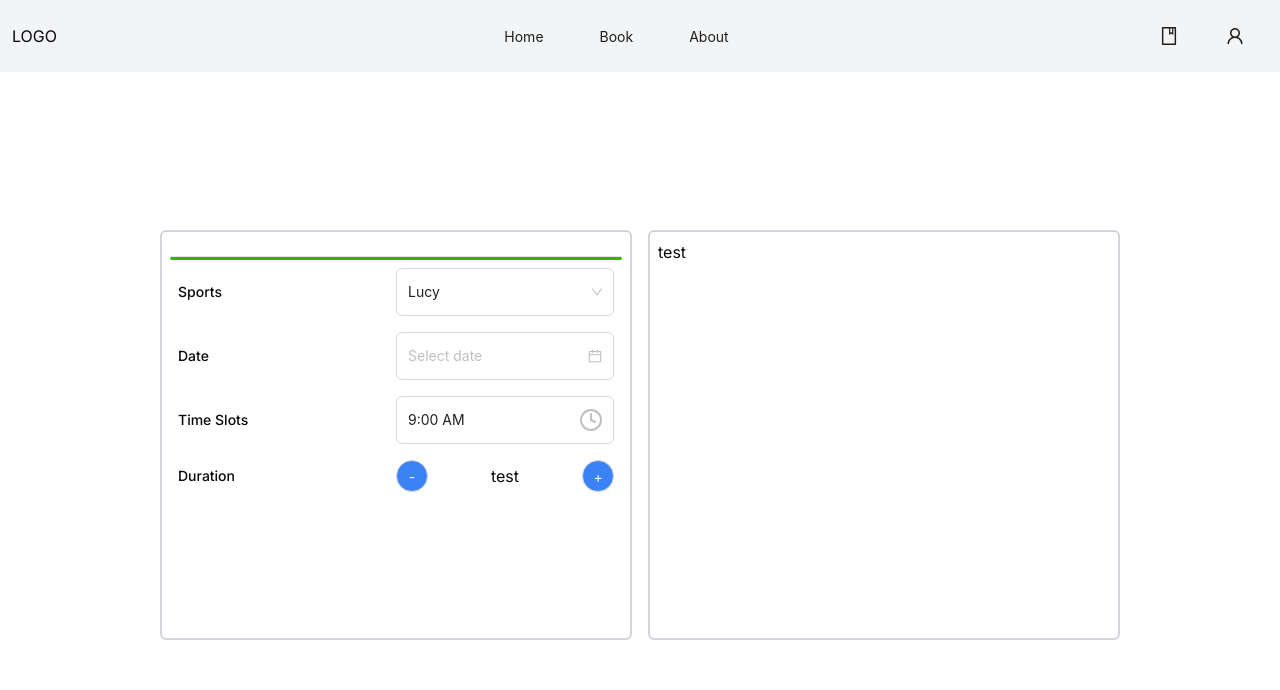
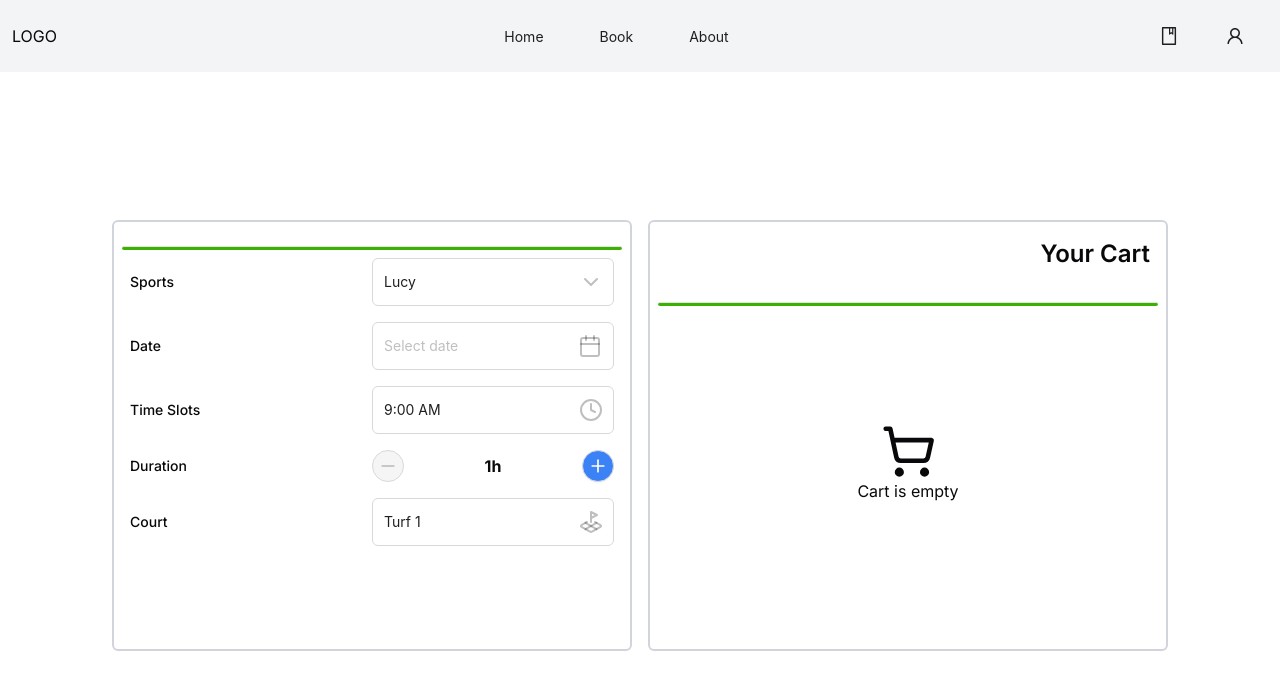
Before and after one commit to Potato-29/turf-booking-site, a Next.js app: page /booking in a window 1280 px wide. Shown: the top 690 px of the page. Built offline with nearby package versions, Linux system fonts and the light colour scheme.

Commit message:
booking page UI & zustand

```diff
--- a/app/booking/page.tsx
+++ b/app/booking/page.tsx
@@ -1,13 +1,46 @@
 "use client";
 import { getTurfById } from "@/services/turf-services";
-import axios from "axios";
-import { useRouter, useSearchParams } from "next/navigation";
+import { useSearchParams } from "next/navigation";
 import { useEffect, useState } from "react";
 import { Button, DatePicker, Select } from "antd";
 import { Label } from "@/components/ui/label";
-import { Clock } from "lucide-react";
+import {
+  Clock,
+  Minus,
+  Plus,
+  LandPlot,
+  Calendar,
+  ArrowDownNarrowWide,
+  ChevronDown,
+  ShoppingCart,
+} from "lucide-react";
+import { useStore } from "@/store/store";
 
-export default function BookingPage() {
+// if possible make these durations incremental and user configurable, like the turf admin can select the duration be in 1h gaps or 30mins
+const durations = [
+  { value: "60", label: "1h" },
+  { value: "90", label: "1h 30m" },
+  { value: "120", label: "2h" },
+  { value: "150", label: "2h 30m" },
+  { value: "180", label: "3h" },
+  { value: "210", label: "3h 30m" },
+  { value: "240", label: "4h" },
+  { value: "270", label: "4h 30m" },
+  { value: "300", label: "5h" },
+];
+
+const courts = [
+  { value: "1", label: "Turf 1" },
+  { value: "2", label: "Turf 2" },
+];
+
+const options = [
+  { value: "jack", label: "Jack" },
+  { value: "lucy", label: "Lucy" },
+  { value: "Yiminghe", label: "yiminghe" },
+  { value: "disabled", label: "Disabled", disabled: true },
+];
+
 const timeSlots = [
   { value: "9:00", label: "9:00 AM" },
   { value: "10:00", label: "10:00 AM" },
@@ -20,15 +53,18 @@ export default function BookingPage() {
   { value: "17:00", label: "5:00 PM" },
 ];
 
-  // if possible make these durations incremental and user configurable, like the turf admin can select the duration be in 1h gaps or 30mins
-  const durations = [];
+export default function BookingPage() {
+  const [selectedDuration, setSelectedDuration] = useState<{
+    value: string;
+    label: string;
+  }>(durations[0]);
+  const [disableDurationIncrease, setDisableDurationIncrease] = useState(false);
+  const [disableDurationDecrease, setDisableDurationDecrease] = useState(true);
+  const [durationIndex, setDurationIndex] = useState(0);
+  const { count, inc } = useStore();
 
-  const options = [
-    { value: "jack", label: "Jack" },
-    { value: "lucy", label: "Lucy" },
-    { value: "Yiminghe", label: "yiminghe" },
-    { value: "disabled", label: "Disabled", disabled: true },
-  ];
+  console.log(count, "zustand");
+
   const searchParams = useSearchParams();
   const turfId = searchParams.get("turf_id");
   const [turf, setTurf] = useState(undefined);
@@ -46,10 +82,26 @@ export default function BookingPage() {
     }
   }, []);
 
-  console.log(turf);
+  const handleDuration = (action: "increase" | "decrease") => {
+    setDurationIndex((prevIndex) => {
+      let newIndex = prevIndex;
+      if (action === "increase" && prevIndex < durations.length - 1) {
+        newIndex += 1;
+      } else if (action === "decrease" && prevIndex > 0) {
+        newIndex -= 1;
+      }
+      setSelectedDuration(durations[newIndex]);
+      setDisableDurationIncrease(newIndex === durations.length - 1);
+      setDisableDurationDecrease(newIndex === 0);
+      return newIndex;
+    });
+  };
+
   return (
-    <div className="w-full h-full flex justify-center items-center p-40">
-      <div className="w-full h-full rounded-md border-2 border-gray-300 mr-2 p-2">
+    <div className="w-full h-full flex items-center px-28">
+      <div className="flex flex-row w-full">
+        {/* Booking Info container */}
+        <div className="w-full rounded-md border-2 border-gray-300 mr-2 p-2">
           <div className="p-2">
             <h1 className="font-semibold text-2xl">{turf?.name || ""}</h1>
             <h3 className="">{turf?.address || ""}</h3>
@@ -59,9 +111,10 @@ export default function BookingPage() {
             <div className=" flex justify-between items-center p-2">
               <Label className="w-2/4">Sports</Label>
               <Select
+                suffixIcon={<ChevronDown />}
                 className="w-2/4 h-12"
                 defaultValue="lucy"
-              onChange={(e) => console.log("event", e)}
+                onChange={(e) => console.log("event", e, inc())}
                 options={options}
               />
             </div>
@@ -69,6 +122,7 @@ export default function BookingPage() {
             <div className=" flex justify-between items-center p-2">
               <Label className="w-2/4">Date</Label>
               <DatePicker
+                suffixIcon={<Calendar />}
                 className="h-12 w-2/4"
                 onChange={(_, date) => console.log("value", date)}
               />
@@ -97,23 +151,66 @@ export default function BookingPage() {
               <Label className="w-2/4">Duration</Label>
               <div className="flex flex-row items-center justify-center w-2/4">
                 <div className="w-full flex justify-start">
-                <Button shape="circle" className="bg-blue-500 text-white">
-                  -
+                  <Button
+                    onClick={() => handleDuration("decrease")}
+                    disabled={disableDurationDecrease}
+                    shape="circle"
+                    className="bg-blue-500 text-white flex justify-center items-center"
+                  >
+                    <Minus size={20} />
                   </Button>
                 </div>
-              <div className="w-full text-center">test</div>
+                <div className="w-full text-center font-bold">
+                  {selectedDuration.label}
+                </div>
                 <div className="w-full flex justify-end">
-                <Button shape="circle" className="bg-blue-500 text-white">
-                  +
+                  <Button
+                    onClick={() => handleDuration("increase")}
+                    disabled={disableDurationIncrease}
+                    shape="circle"
+                    className="bg-blue-500 text-white flex justify-center items-center"
+                  >
+                    <Plus size={20} />
                   </Button>
+                </div>
+              </div>
+            </div>
+
+            <div className="flex justify-between items-center p-2">
+              <Label className="w-2/4">Court</Label>
+              <Select
+                suffixIcon={<LandPlot />}
+                className="w-2/4 h-12"
+                defaultValue={courts[0].label}
+                onChange={(e) => console.log("event", e)}
+                dropdownRender={(menu) => {
+                  return <div className="rounded-md p-2">{menu}</div>;
+                }}
+                optionRender={(option) => (
+                  <div className="h-10 flex items-center justify-center rounded-md border-2 border-success ">
+                    {option.label}
+                  </div>
+                )}
+                options={courts}
+              />
+            </div>
+          </div>
+        </div>
+        {/* Card container */}
+        <div className="w-full border-2 border-gray-300 rounded-md ml-2 p-2">
+          <div className="p-2 text-right">
+            <h1 className="font-semibold text-2xl">Your Cart</h1>
+            <h3 className=""> &nbsp;</h3>
+          </div>
+          <hr className="text-success bg-success h-1 rounded-md" />
+          <div className="flex justify-center items-center h-full w-full py-20">
+            <div className="flex flex-col items-center justify-center mb-24">
+              <ShoppingCart size={55} />
+              <p> Cart is empty </p>
             </div>
           </div>
         </div>
       </div>
     </div>
-      <div className="w-full h-full border-2 border-gray-300 rounded-md ml-2 p-2">
-        test
-      </div>
-    </div>
   );
 }
--- a/package.json
+++ b/package.json
@@ -28,7 +28,8 @@
     "supabase": "^1.148.6",
     "tailwind-merge": "^2.5.3",
     "tailwindcss-animate": "^1.0.7",
-    "turf-booking-site": "file:"
+    "turf-booking-site": "file:",
+    "zustand": "^5.0.3"
   },
   "devDependencies": {
     "@types/react": "18.3.10",
--- /dev/null
+++ b/store/store.tsx
@@ -0,0 +1,11 @@
+import { create } from "zustand";
+
+type Store = {
+  count: number;
+  inc: () => void;
+};
+
+export const useStore = create<Store>()((set) => ({
+  count: 1,
+  inc: () => set((state) => ({ count: state.count + 1 })),
+}));
```
Lines whose indentation alone changed are shown as unchanged.
